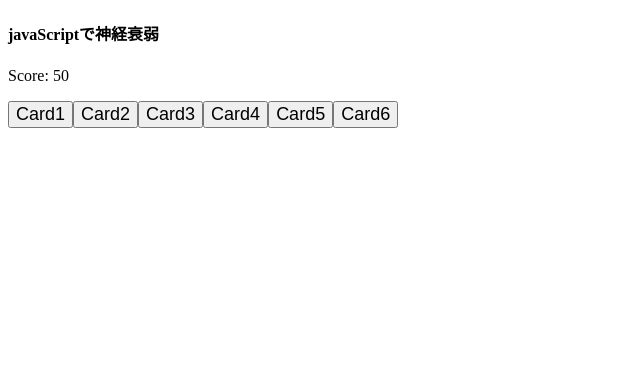
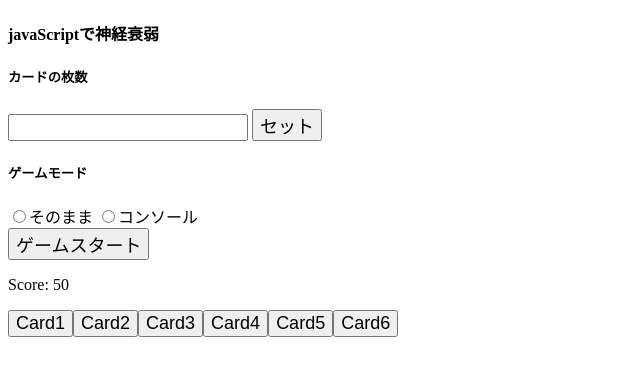
Before and after one commit to plum-shiga/nbreakdown, a plain HTML site: page index.html in a window 1280 px wide. Shown: the whole page, without its empty margins (0-640 px from the left). Drawn offline with Linux system fonts and the light colour scheme.

Commit message:
add html view, game mode and number of sheets

```diff
--- a/index.html
+++ b/index.html
@@ -12,6 +12,20 @@
 
 <body>
   <h4>javaScriptで神経衰弱</h4>
+  <h5>カードの枚数</h5>
+  <form action="#"> <!-- 1つ目のフォーム - forms[0] -->
+    <input type="text"> <!-- 1つ目のフォームの2つ目のエレメント - elements[1] -->
+    <input type="button" value="セット" onclick="str_move2();">
+  </form>
+  <h5>ゲームモード</h5>
+  <form action="#"> <!-- 1つ目のフォーム - forms[0] -->
+    <input type="radio" name="default" value="サンプル">そのまま
+    <input type="radio" name="console" value="サンプル">コンソール
+  </form>
+  <form action="#"> <!-- 1つ目のフォーム - forms[0] -->
+    <input type="button" value="ゲームスタート" onclick="str_move2();">
+  </form>
+
   <p>Score: <span id = "score"></span></p>
   <div id = "stage"></div>
   <script type = "text/javascript" src = "./js/shinkeiSuijaku.js" ></script>
```
